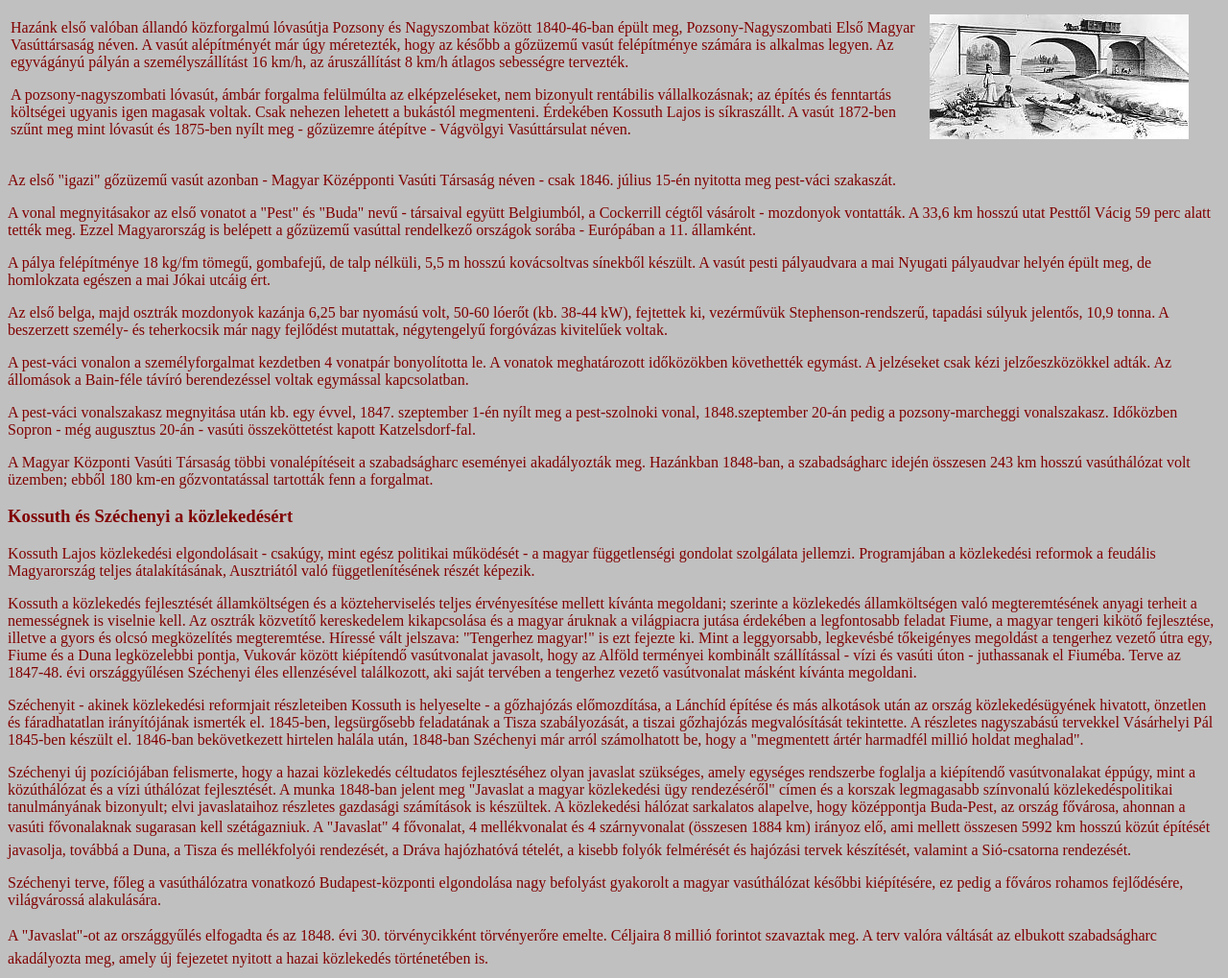
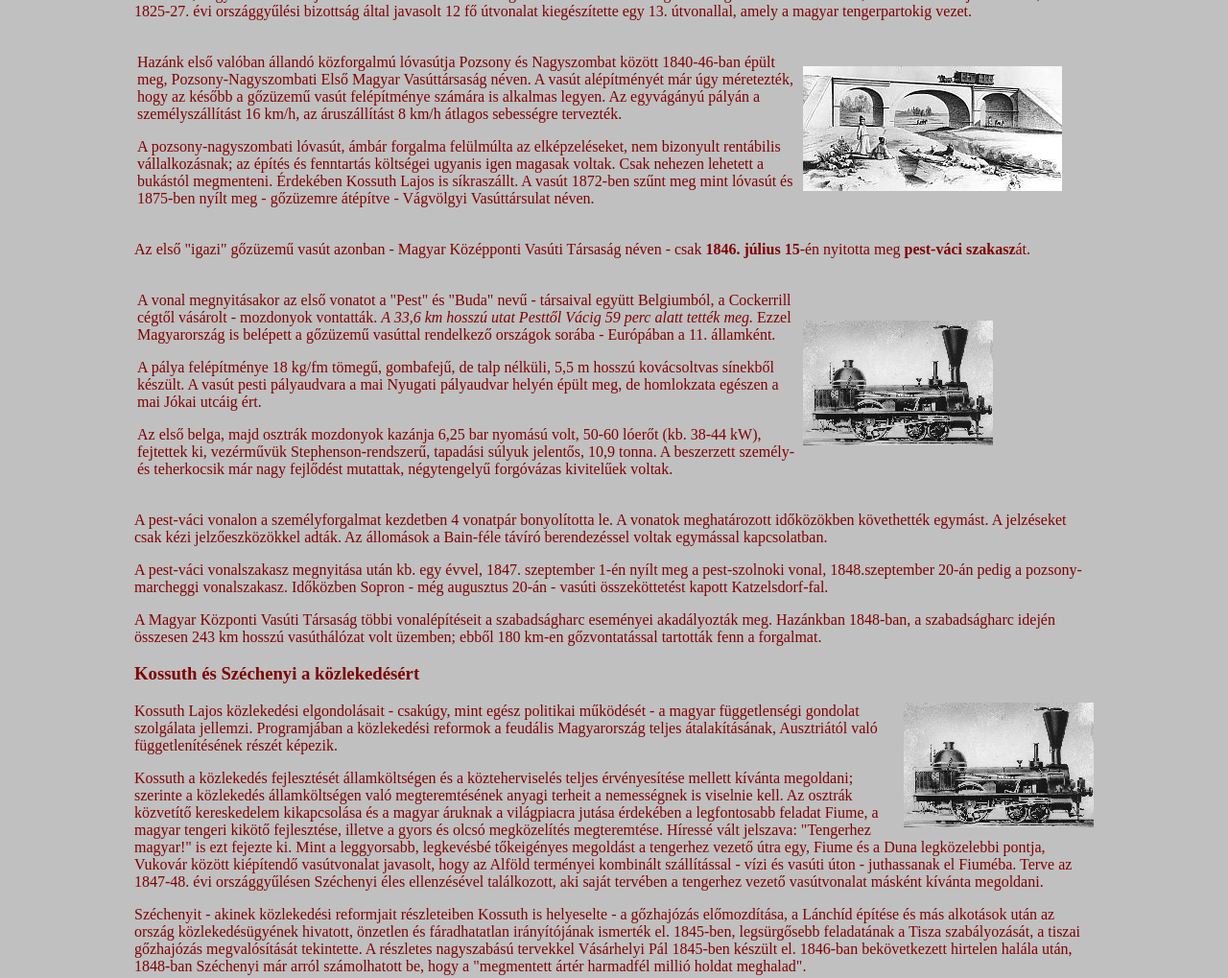
Before and after one commit to stalkerDani/html-2022, a plain HTML site: page erettsegi/Vasúttörténet/vasuttortenet.html in a window 1280 px wide. Shown: the part 656-1675 px from the top of the page at 96% size. Drawn offline with Linux system fonts and the light colour scheme.

Commit message:
kesz feladat

```diff
--- a/erettsegi/Vasúttörténet/vasuttortenet.html
+++ b/erettsegi/Vasúttörténet/vasuttortenet.html
@@ -6,7 +6,7 @@
         </style>
         <title>A vasút évszázada</title>
     </head>
-    <body style="background-color:silver; color:maroon;">
+    <body style="background-color:silver; color:maroon; width:1000px; margin:auto;">
 <h1>A vasút évszázada</h1>
 <p style="text-align:center">
     Dr. Czére Béla: Közlekedésünk tegnap és ma<br>
@@ -34,15 +34,25 @@
     </tr>
 </table>
 
-<p>Az első "igazi" gőzüzemű vasút azonban - Magyar Középponti Vasúti Társaság néven - csak 1846. július 15-én nyitotta meg pest-váci szakaszát.</p>
-<p>A vonal megnyitásakor az első vonatot a "Pest" és "Buda" nevű - társaival együtt Belgiumból, a Cockerrill cégtől vásárolt - mozdonyok vontatták. A 33,6 km hosszú utat Pesttől Vácig 59 perc alatt tették meg. Ezzel Magyarország is belépett a gőzüzemű vasúttal rendelkező országok sorába - Európában a 11. államként.</p>
-<p>A pálya felépítménye 18 kg/fm tömegű, gombafejű, de talp nélküli, 5,5 m hosszú kovácsoltvas sínekből készült. A vasút pesti pályaudvara a mai Nyugati pályaudvar helyén épült meg, de homlokzata egészen a mai Jókai utcáig ért.</p>
-<p>Az első belga, majd osztrák mozdonyok kazánja 6,25 bar nyomású volt, 50-60 lóerőt (kb. 38-44 kW), fejtettek ki, vezérművük Stephenson-rendszerű, tapadási súlyuk jelentős, 10,9 tonna. A beszerzett személy- és teherkocsik már nagy fejlődést mutattak, négytengelyű forgóvázas kivitelűek voltak.</p>
+<p>Az első "igazi" gőzüzemű vasút azonban - Magyar Középponti Vasúti Társaság néven - csak <b>1846. július 15</b>-én nyitotta meg <b>pest-váci szakasz</b>át.</p>
+<table style="width:100%;">
+    <tr>
+        <td>
+            <p>A vonal megnyitásakor az első vonatot a "Pest" és "Buda" nevű - társaival együtt Belgiumból, a Cockerrill cégtől vásárolt - mozdonyok vontatták. <i>A 33,6 km hosszú utat Pesttől Vácig 59 perc alatt tették meg.</i> Ezzel Magyarország is belépett a gőzüzemű vasúttal rendelkező országok sorába - Európában a 11. államként.</p>
+            <p>A pálya felépítménye 18 kg/fm tömegű, gombafejű, de talp nélküli, 5,5 m hosszú kovácsoltvas sínekből készült. A vasút pesti pályaudvara a mai Nyugati pályaudvar helyén épült meg, de homlokzata egészen a mai Jókai utcáig ért.</p>
+            <p>Az első belga, majd osztrák mozdonyok kazánja 6,25 bar nyomású volt, 50-60 lóerőt (kb. 38-44 kW), fejtettek ki, vezérművük Stephenson-rendszerű, tapadási súlyuk jelentős, 10,9 tonna. A beszerzett személy- és teherkocsik már nagy fejlődést mutattak, négytengelyű forgóvázas kivitelűek voltak.</p>
+        </td>
+        <td style="width:300px;"><img src="mozd1846.jpg" alt="" title=""></td>
+    </tr>
+</table>
+
+
 <p>A pest-váci vonalon a személyforgalmat kezdetben 4 vonatpár bonyolította le. A vonatok meghatározott időközökben követhették egymást. A jelzéseket csak kézi jelzőeszközökkel adták. Az állomások a Bain-féle távíró berendezéssel voltak egymással kapcsolatban.</p>
 <p>A pest-váci vonalszakasz megnyitása után kb. egy évvel, 1847. szeptember 1-én nyílt meg a pest-szolnoki vonal, 1848.szeptember 20-án pedig a pozsony-marcheggi vonalszakasz. Időközben Sopron - még augusztus 20-án - vasúti összeköttetést kapott Katzelsdorf-fal.</p>
 <p>A Magyar Központi Vasúti Társaság többi vonalépítéseit a szabadságharc eseményei akadályozták meg. Hazánkban 1848-ban, a szabadságharc idején összesen 243 km hosszú vasúthálózat volt üzemben; ebből 180 km-en gőzvontatással tartották fenn a forgalmat.</p>
 
 <h3 id="masodik">Kossuth és Széchenyi a közlekedésért</h3>
+<td style="width:300px;"><img src="mozd1846.jpg" alt="" title="" style="float:right;"></td>
 <p>Kossuth Lajos közlekedési elgondolásait - csakúgy, mint egész politikai működését - a magyar függetlenségi gondolat szolgálata jellemzi. Programjában a közlekedési reformok a feudális Magyarország teljes átalakításának, Ausztriától való függetlenítésének részét képezik.</p>
 <p>Kossuth a közlekedés fejlesztését államköltségen és a közteherviselés teljes érvényesítése mellett kívánta megoldani; szerinte a közlekedés államköltségen való megteremtésének anyagi terheit a nemességnek is viselnie kell. Az osztrák közvetítő kereskedelem kikapcsolása és a magyar áruknak a világpiacra jutása érdekében a legfontosabb feladat Fiume, a magyar tengeri kikötő fejlesztése, illetve a gyors és olcsó megközelítés megteremtése. Híressé vált jelszava: "Tengerhez magyar!" is ezt fejezte ki. Mint a leggyorsabb, legkevésbé tőkeigényes megoldást a tengerhez vezető útra egy, Fiume és a Duna legközelebbi pontja, Vukovár között kiépítendő vasútvonalat javasolt, hogy az Alföld terményei kombinált szállítással - vízi és vasúti úton - juthassanak el Fiuméba. Terve az 1847-48. évi országgyűlésen Széchenyi éles ellenzésével találkozott, aki saját tervében a tengerhez vezető vasútvonalat másként kívánta megoldani.</p>
 <p>Széchenyit - akinek közlekedési reformjait részleteiben Kossuth is helyeselte - a gőzhajózás előmozdítása, a Lánchíd építése és más alkotások után az ország közlekedésügyének hivatott, önzetlen és fáradhatatlan irányítójának ismerték el. 1845-ben, legsürgősebb feladatának a Tisza szabályozását, a tiszai gőzhajózás megvalósítását tekintette. A részletes nagyszabású tervekkel Vásárhelyi Pál 1845-ben készült el. 1846-ban bekövetkezett hirtelen halála után, 1848-ban Széchenyi már arról számolhatott be, hogy a "megmentett ártér harmadfél millió holdat meghalad".</p>
```
